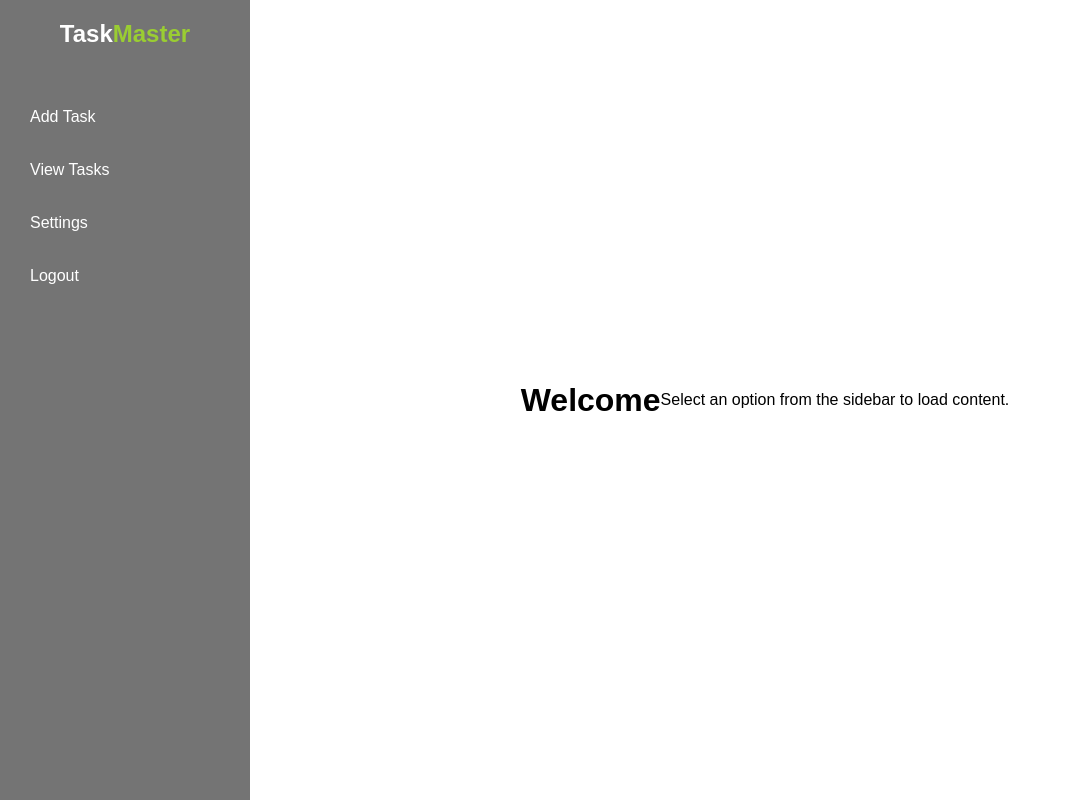
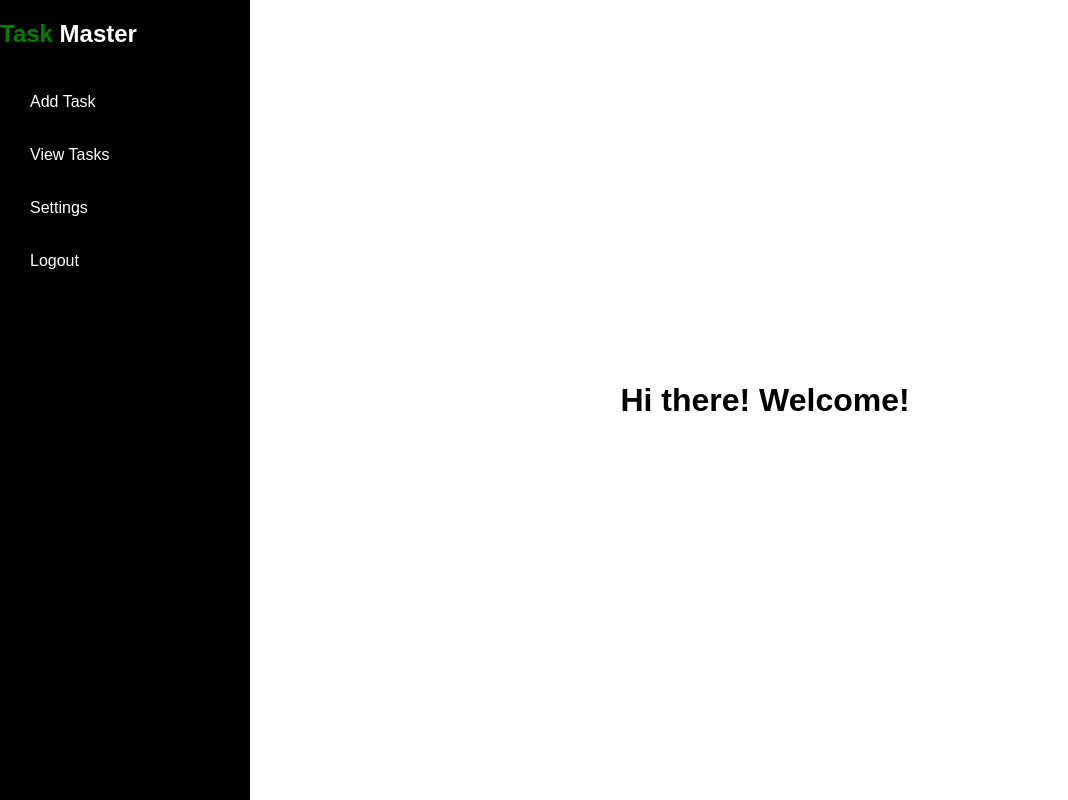
Before and after one commit to bigimann/Taskmaster-App, a plain HTML site: page public/index.html in a window 1280 px wide. Shown: the whole page, without its empty margins (0-1068 px from the left). Drawn offline with Linux system fonts and the light colour scheme; sample sign-in values are in the browser's storage.

Commit message:
modified:   public/index.html

```diff
--- a/public/index.html
+++ b/public/index.html
@@ -6,7 +6,6 @@
     <title>Homepage</title>
     <link rel="shortcut icon" href="images/favicon.png" type="image/x-icon" />
     <style>
-      /* Global reset */
       * {
         box-sizing: border-box;
         margin: 0;
@@ -19,16 +18,14 @@
         height: 100%;
       }
 
-      /* App layout */
       #app {
         display: flex;
         height: 100vh;
       }
 
-      /* Sidebar styling */
       .sidebar {
         width: 250px;
-        background-color: rgba(0, 0, 0, 0.544);
+        background-color: black;
         color: #fff;
         height: 100%;
         z-index: 1000;
@@ -59,7 +56,8 @@
       }
 
       .sidebar nav a:hover {
-        background-color: yellowgreen;
+        background-color: green;
+        transition: 0.2s;
       }
 
       /* Hamburger Menu Styling */
@@ -122,8 +120,8 @@
 
       <!-- Sidebar -->
       <div id="sidebar" class="sidebar">
-        <h2 style="text-align: center; margin-bottom: 30px">
-          Task<span style="color: yellowgreen; font-weight: bold">Master</span>
+        <h2 style="margin-bottom: 15px">
+          <span style="color: green; font-weight: bold">Task</span> Master
         </h2>
         <nav>
           <a href="#" onclick="loadContent('form.html'), toggleSidebar()"
@@ -143,8 +141,7 @@
 
       <!-- Main content area -->
       <div id="content" class="content">
-        <h1>Welcome</h1>
-        <p>Select an option from the sidebar to load content.</p>
+        <h1>Hi there! Welcome!</h1>
       </div>
     </div>
 
```
